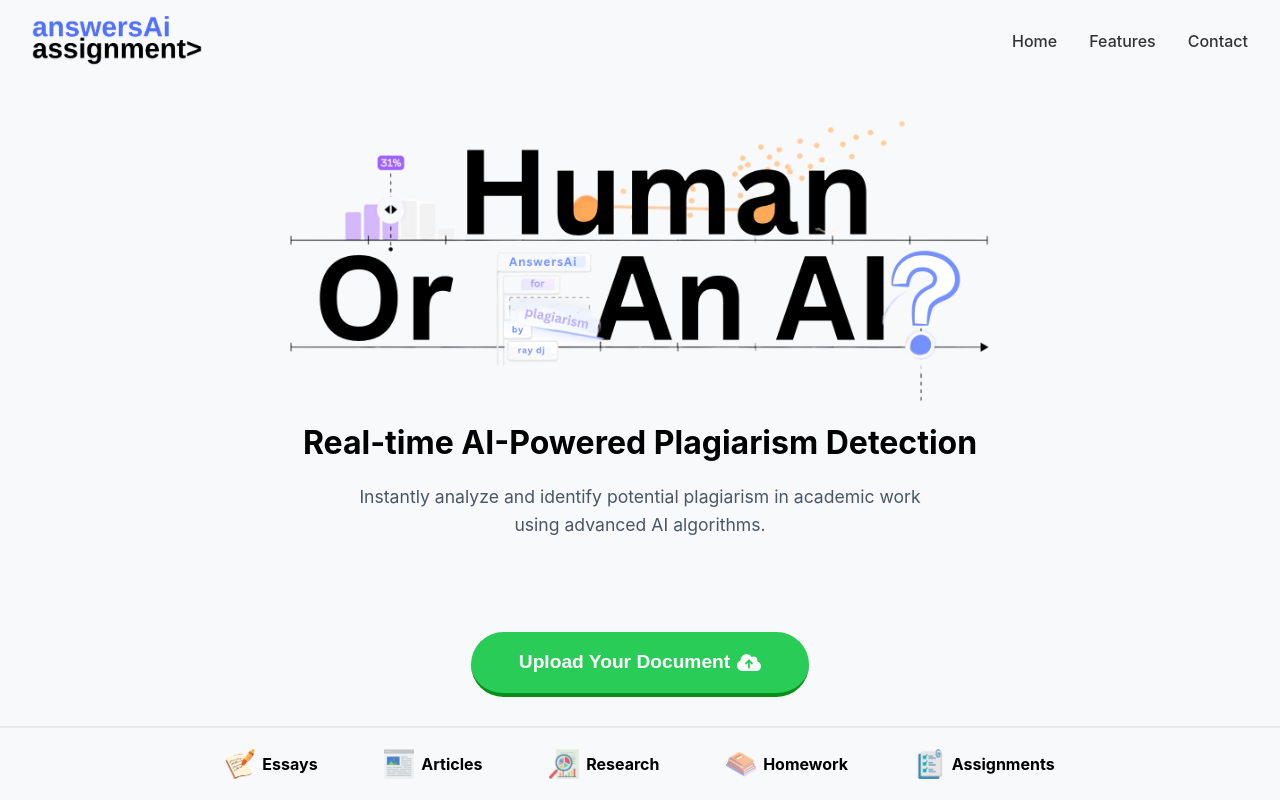
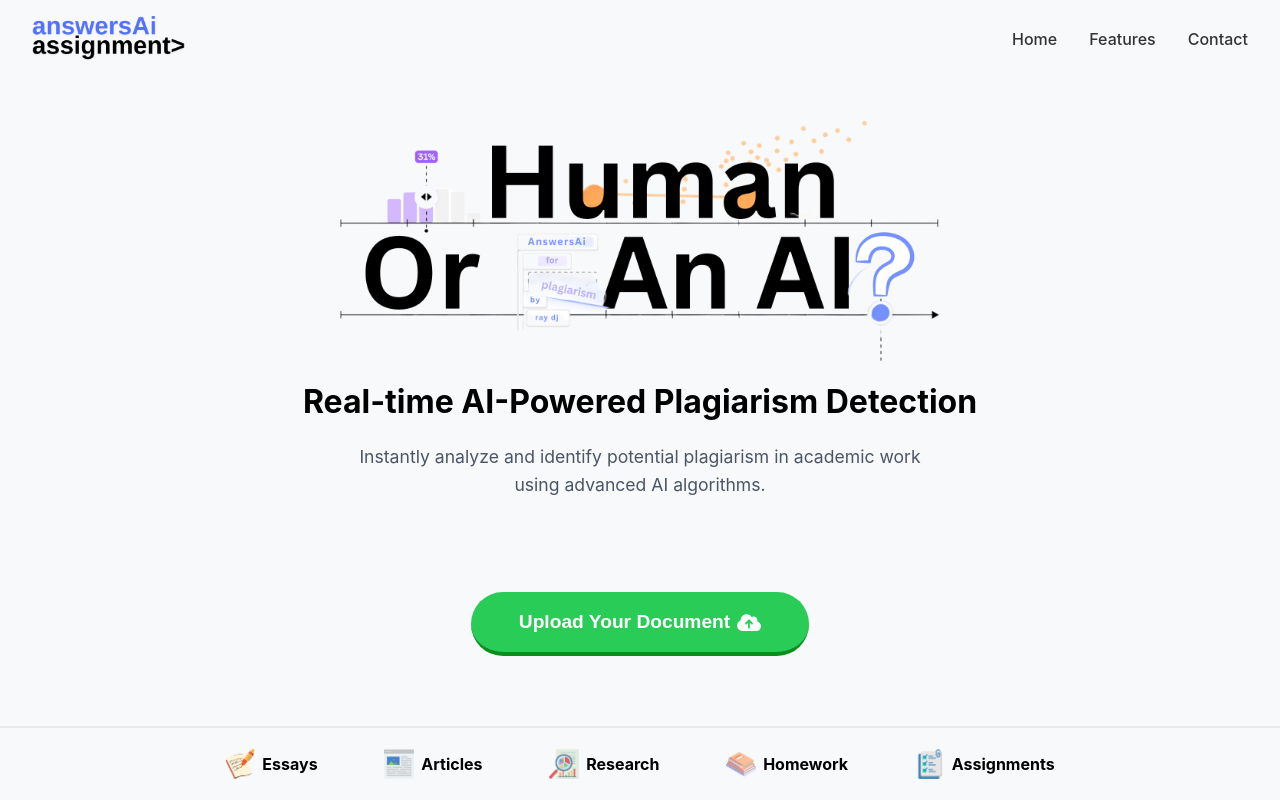
Before and after one commit to raycoffee/Ray-Dhrubojyoti-AIPlagiarismDetector, a React (Create React App) app in the folder client/: page / in a window 1280 px wide. Shown: the top 800 px of the page. Built offline with nearby package versions, Linux system fonts and the light colour scheme; no server answers.

Commit message:
Changing hero image size

```diff
--- a/client/src/components/Navbar/Navbar.css
+++ b/client/src/components/Navbar/Navbar.css
@@ -24,7 +24,7 @@
 }
 
 .nav-logo {
-  height: 50px;
+  height: 45px;
   width: auto;
 }
 
--- a/client/src/pages/HomePage/HomePage.css
+++ b/client/src/pages/HomePage/HomePage.css
@@ -23,7 +23,7 @@
 }
 
 .homepage-hero-image {
-  width: 700px;
+  width: 600px;
   transition: transform 0.3s ease;
 }
 
```
